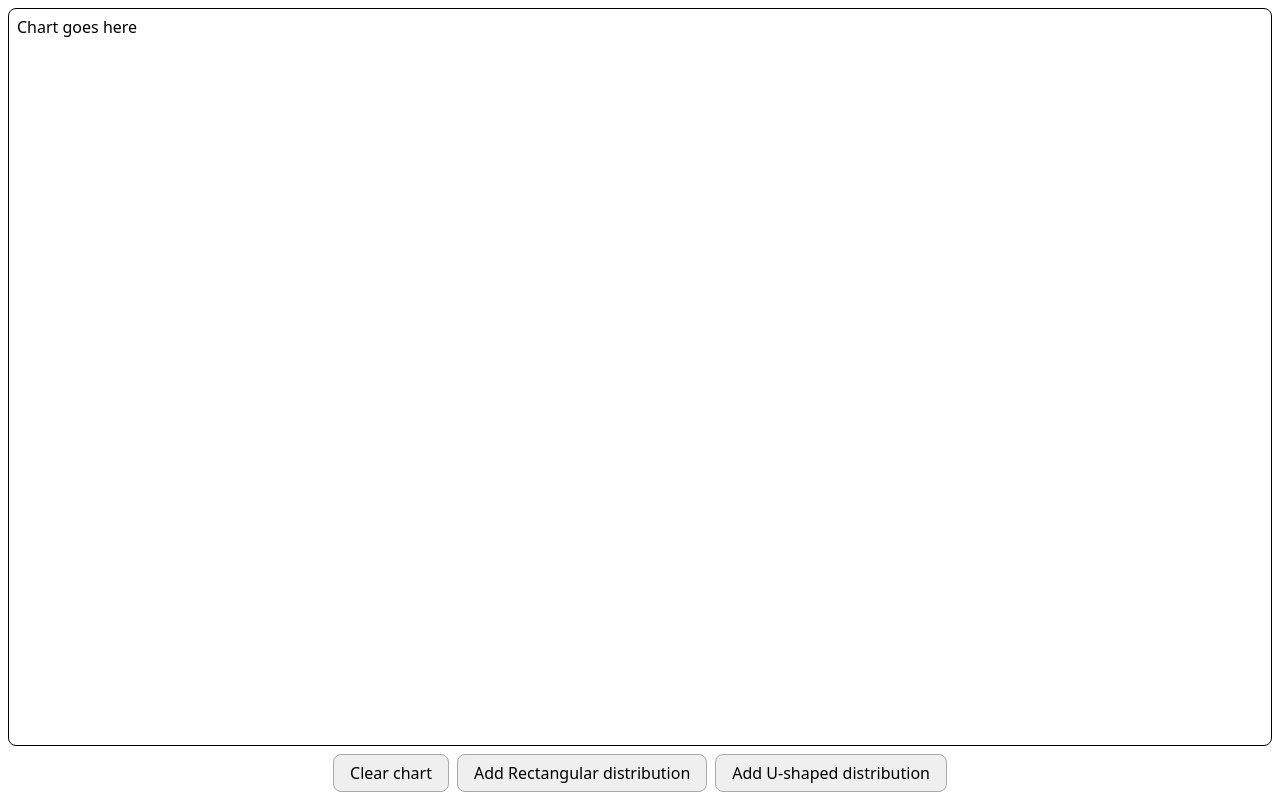
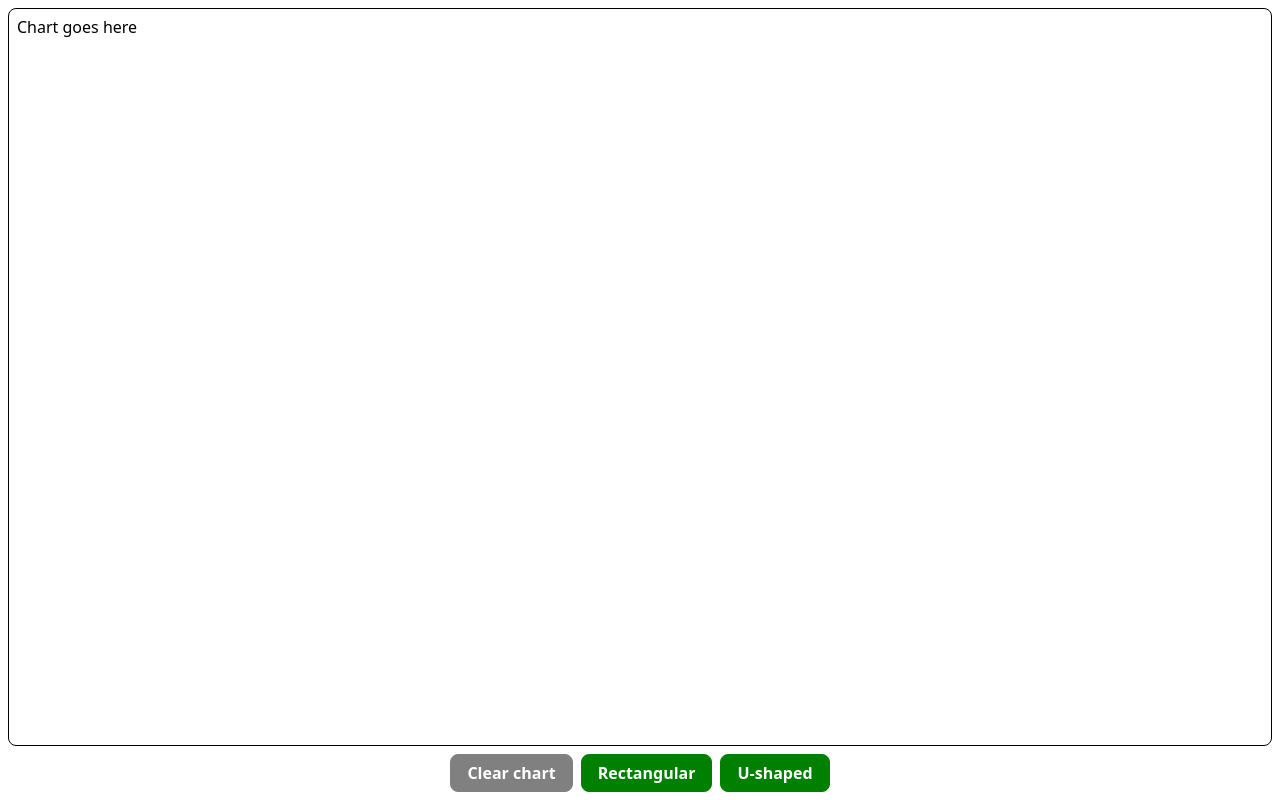
Before and after one commit to cfmatthee/clt-demo, an Astro site: page / in a window 1280 px wide. Built offline with nearby package versions, Linux system fonts and the light colour scheme; Astro itself is replaced by a stand-in of ours.

Commit message:
add button component

```diff
--- a/src/components/button.astro
+++ b/src/components/button.astro
@@ -1,9 +1,43 @@
-<button><slot /></button>
+---
+interface Props {
+  variant?: "outline" | "solid";
+  color?: string;
+}
 
-<style>
+const { variant = "outline", color = "blue" } = Astro.props;
+const classList = {
+  outline: variant == "outline",
+  solid: variant == "solid",
+};
+---
+
+<button class:list={classList}><slot /></button>
+
+<style define:vars={{ color }}>
   button {
     padding: 0.5rem 1rem;
-    border: 1px solid darkgrey;
     border-radius: 0.5rem;
+    font-weight: bold;
+  }
+
+  button:active {
+    outline: 1px solid var(--color);
+    color: var(--color);
+  }
+
+  .outline {
+    border: 1px solid var(--color);
+    background-color: transparent;
+  }
+
+  .solid {
+    border: 1px solid var(--color);
+    background-color: var(--color);
+    color: white;
+  }
+
+  .solid:active {
+    border-color: white;
+    color: white;
   }
 </style>
--- a/src/components/controls.astro
+++ b/src/components/controls.astro
@@ -3,16 +3,21 @@ import Button from "./button.astro";
 
 const commands = {
   clear: "Clear chart",
-  rectangular: "Add Rectangular distribution",
-  ushaped: "Add U-shaped distribution",
+  rectangular: "Rectangular",
+  ushaped: "U-shaped",
 };
 ---
 
 <div class="controls">
   {
-    Object.entries(commands).map(([command, description]) => (
-      <Button>{description}</Button>
-    ))
+    Object.entries(commands).map(([command, description], idx) => {
+      const color = idx == 0 ? "grey" : "green";
+      return (
+        <Button variant="solid" color={color}>
+          {description}
+        </Button>
+      );
+    })
   }
 </div>
 
```
